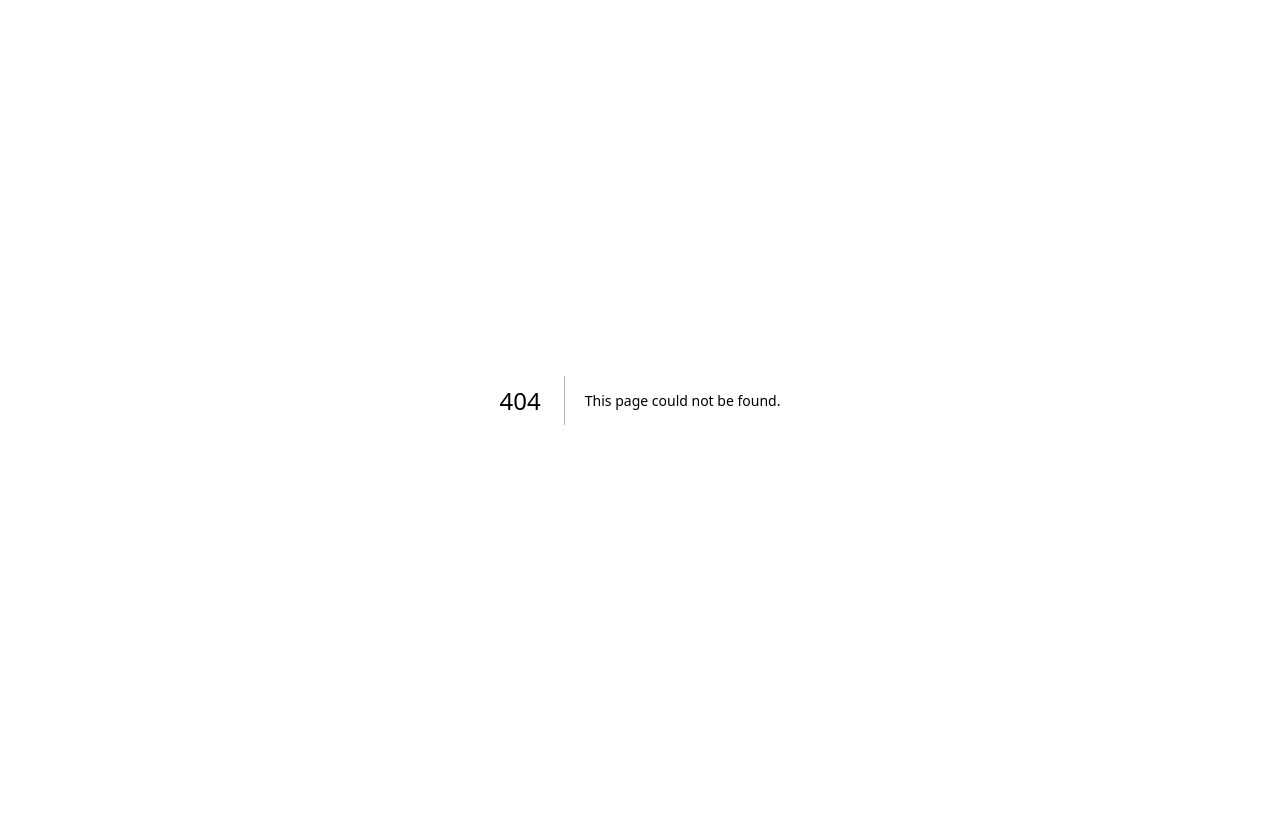
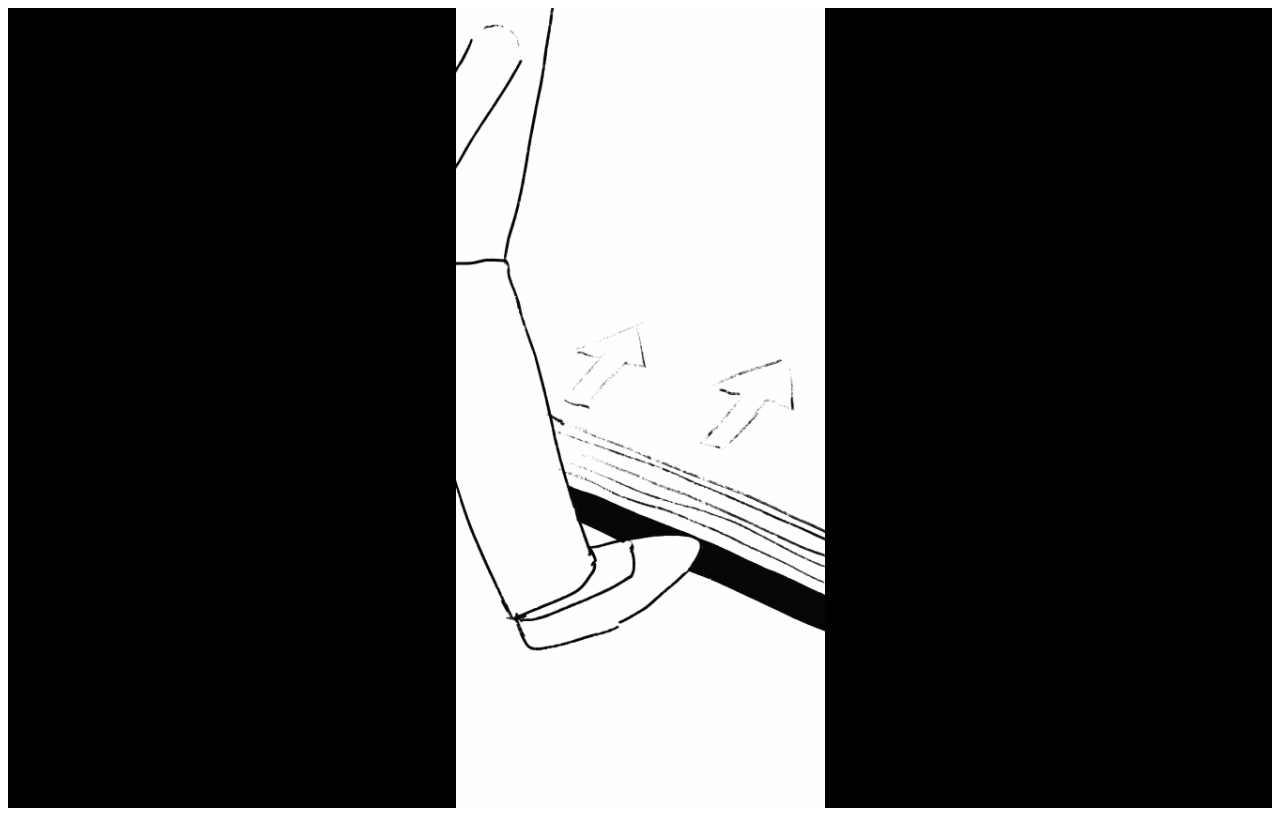
Before and after one commit to anejung/soul-ba, a Next.js app: page /scene3 in a window 1280 px wide. Before the commit this address had no page. Built offline with nearby package versions, Linux system fonts and the light colour scheme.

Commit message:
change page is ok

```diff
--- /dev/null
+++ b/src/app/scene3/page.jsx
@@ -0,0 +1,31 @@
+"use client"
+
+import { useRouter } from 'next/navigation'; // Import the useRouter hook
+
+export default function Page() {
+    const router = useRouter(); // Initialize the router
+
+    return (
+        <div
+            style={{
+                height: "100vh",
+                display: "flex",
+                justifyContent: "center",
+                alignItems: "center",
+                backgroundColor: "black",
+                cursor: "pointer",
+            }}
+            onClick={() => router.push('/scene4')}
+        >
+            <img
+                src="/3.GIF"
+                style={{
+                    maxHeight: "100vh",
+                    height: "auto",
+                    width: "auto",
+                    maxWidth: "100%",
+                }}
+            />
+        </div>
+    );
+}
```
Also changed, not shown: src/app/scene1/page.jsx (+2 -17 lines), src/app/scene2/page.jsx (+20 -5 lines), 1 other file (tests, documents, lock files or other folders).
